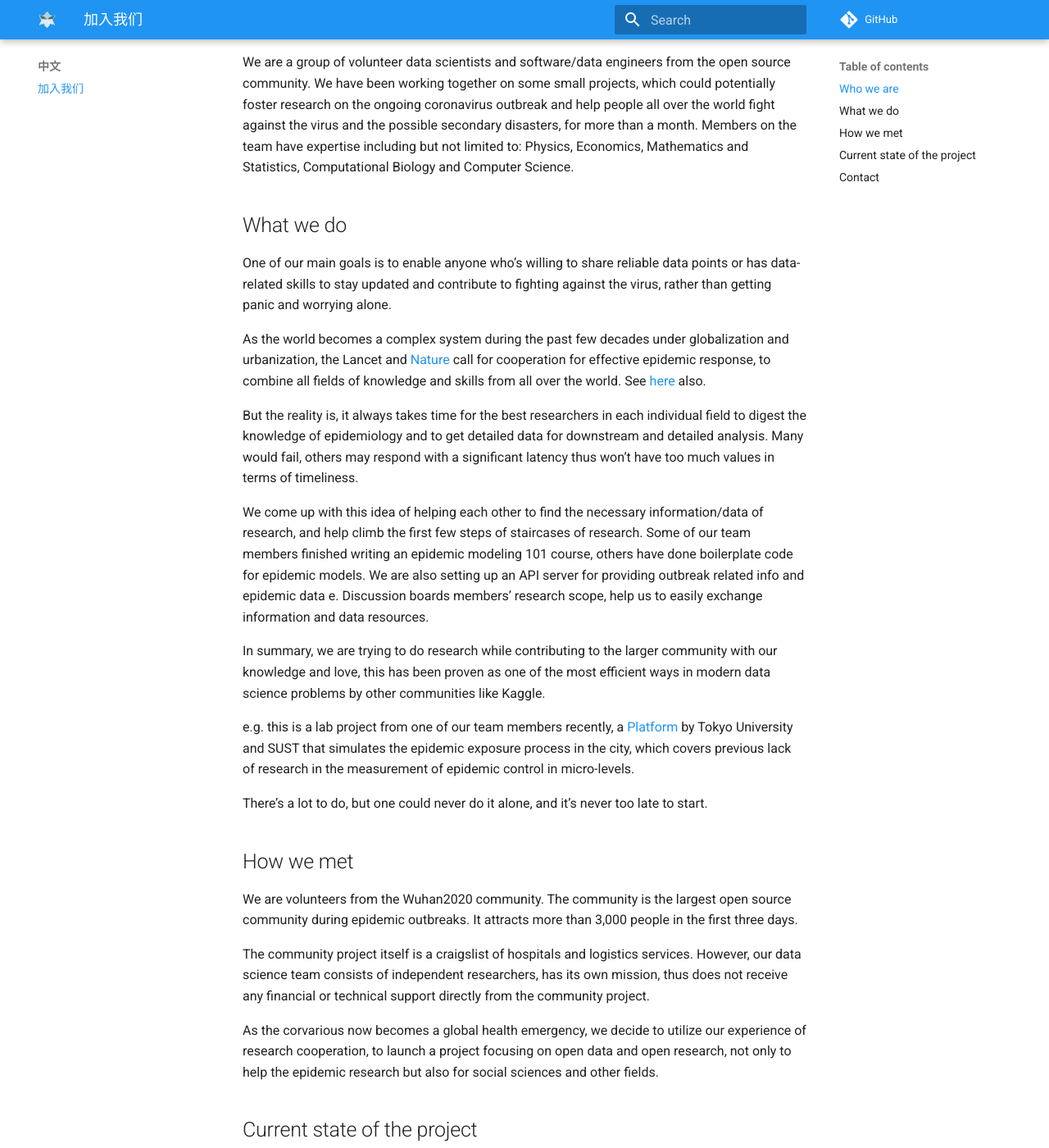
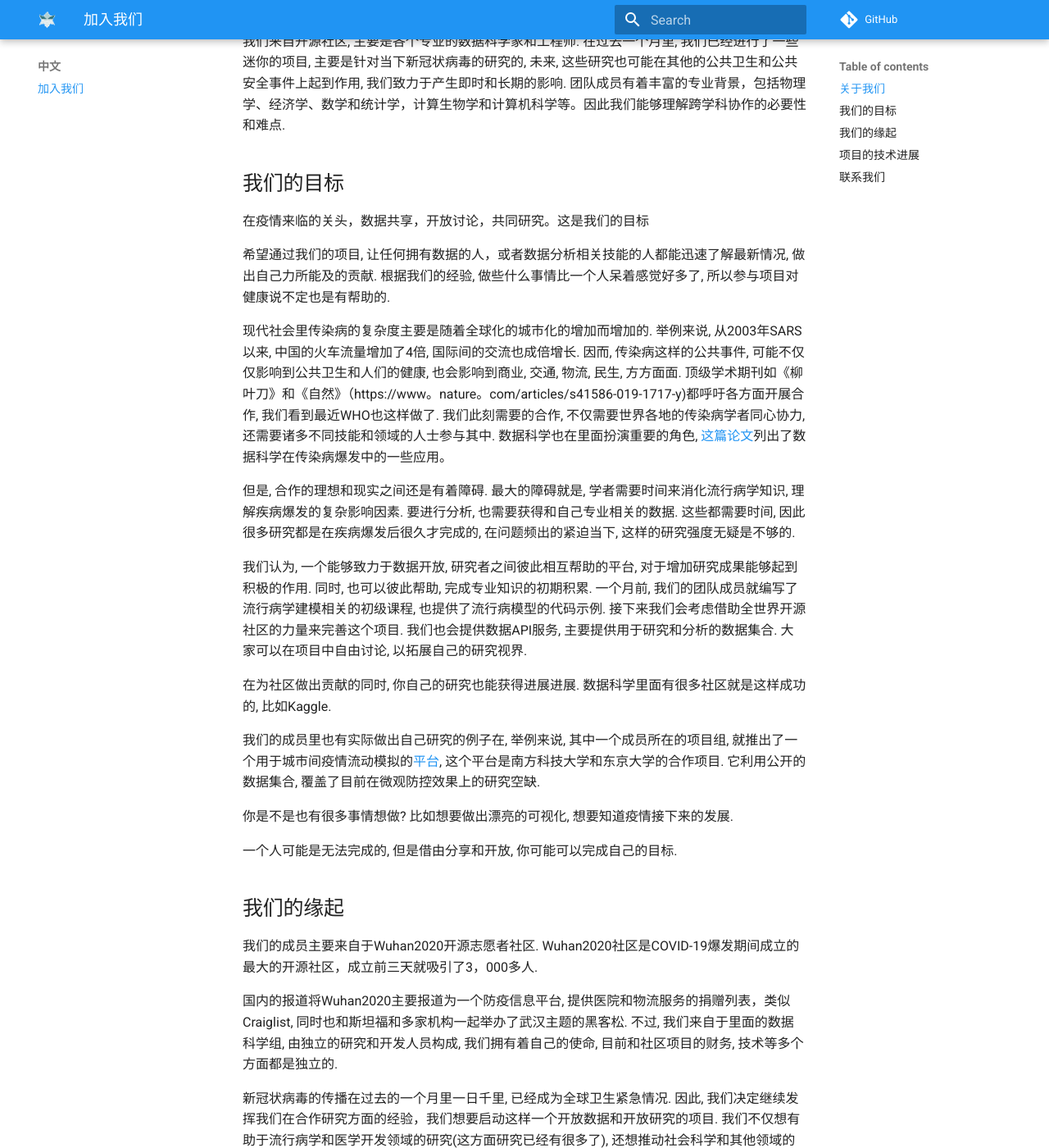
Before and after one commit to Glacier-Ice/data-sci-api, an MkDocs documentation site: the page built from docs/docs/CN/team-up.md, in a window 1280 px wide and 1400 px high, scrolled down 332 px. Shown: the whole window at 82% size. Built offline with MkDocs 1.6.1 and Material for MkDocs 9.7.7, drawn with Linux system fonts in a browser that asks for light colours; nearby versions of some CDN libraries; library files that are not in the unit come from our copies; comment, search, counter and statistics services are not loaded; some of the changed text lies outside the part shown.

Commit message:
Update team-up.md

```diff
--- a/docs/docs/CN/team-up.md
+++ b/docs/docs/CN/team-up.md
@@ -1,49 +1,57 @@
 # 欢迎加入我们！
 
-We are building an open data website for epidemic research with the name of the Glacier Ice Project. We hope to have collaborative and talented developers and scientists to join us . The current state of the project and the team will be explained in the following sections.
+`Glacier Data`是开放数据网站,目前主要致力于COVID-19相关的数据和研究,我们提倡研究共享。欢迎优秀的开发者和科学家们和我们加入和合作。
+我们会简单在下面介绍一下目前项目的进展
 
-## Who we are
+## 关于我们
 
-We are a group of volunteer data scientists and software/data engineers from the open source community. We have been working together on some small projects, which could potentially foster research on the ongoing coronavirus outbreak and help people all over the world fight against the virus and the possible secondary disasters, for more than a month. Members on the team have expertise including but not limited to: Physics, Economics, Mathematics and Statistics, Computational Biology and Computer Science.
+我们来自开源社区, 主要是各个专业的数据科学家和工程师. 在过去一个月里, 我们已经进行了一些迷你的项目, 主要是针对当下新冠状病毒的研究的, 未来, 这些研究也可能在其他的公共卫生和公共安全事件上起到作用, 我们致力于产生即时和长期的影响.
+团队成员有着丰富的专业背景，包括物理学、经济学、数学和统计学，计算生物学和计算机科学等。因此我们能够理解跨学科协作的必要性和难点.
 
-## What we do
+## 我们的目标
 
-One of our main goals is to enable anyone who’s willing to share reliable data points or has data-related skills to stay updated and contribute to fighting against the virus, rather than getting panic and worrying alone.
+在疫情来临的关头，数据共享，开放讨论，共同研究。这是我们的目标
 
-As the world becomes a complex system during the past few decades under globalization and urbanization, the Lancet and [Nature](https://www.nature.com/articles/s41586-019-1717-y) call for cooperation for effective epidemic response, to combine all fields of knowledge and skills from all over the world. See [here](https://royalsocietypublishing.org/doi/pdf/10.1098/rstb.2018.0276) also.
+希望通过我们的项目, 让任何拥有数据的人，或者数据分析相关技能的人都能迅速了解最新情况, 做出自己力所能及的贡献.
+根据我们的经验, 做些什么事情比一个人呆着感觉好多了, 所以参与项目对健康说不定也是有帮助的.
 
-But the reality is, it always takes time for the best researchers in each individual field to digest the knowledge of epidemiology and to get detailed data for downstream and detailed analysis. Many would fail, others may respond with a significant latency thus won’t have too much values in terms of timeliness.
+现代社会里传染病的复杂度主要是随着全球化的城市化的增加而增加的. 举例来说, 从2003年SARS以来, 中国的火车流量增加了4倍, 国际间的交流也成倍增长. 因而, 传染病这样的公共事件, 可能不仅仅影响到公共卫生和人们的健康, 也会影响到商业, 交通, 物流, 民生, 方方面面. 顶级学术期刊如《柳叶刀》和《自然》（https://www。nature。com/articles/s41586-019-1717-y)都呼吁各方面开展合作, 我们看到最近WHO也这样做了. 我们此刻需要的合作, 不仅需要世界各地的传染病学者同心协力, 还需要诸多不同技能和领域的人士参与其中. 数据科学也在里面扮演重要的角色, [这篇论文](https://royalsocietypublishing。org/doi/pdf/10。1098/rstb。2018。0276)列出了数据科学在传染病爆发中的一些应用。
 
-We come up with this idea of helping each other to find the necessary information/data of research, and help climb the first few steps of staircases of research. Some of our team members finished writing an epidemic modeling 101 course, others have done boilerplate code for epidemic models. We are also setting up an API server for providing outbreak related info and epidemic data e. Discussion boards members’ research scope, help us to easily exchange information and data resources.
+但是, 合作的理想和现实之间还是有着障碍. 最大的障碍就是, 学者需要时间来消化流行病学知识, 理解疾病爆发的复杂影响因素. 要进行分析, 也需要获得和自己专业相关的数据. 这些都需要时间, 因此很多研究都是在疾病爆发后很久才完成的, 在问题频出的紧迫当下, 这样的研究强度无疑是不够的.
 
-In summary, we are trying to do research while contributing to the larger community with our knowledge and love, this has been proven as one of the most efficient ways in modern data science problems by other communities like Kaggle.
+我们认为, 一个能够致力于数据开放, 研究者之间彼此相互帮助的平台, 对于增加研究成果能够起到积极的作用. 同时, 也可以彼此帮助, 完成专业知识的初期积累. 一个月前, 我们的团队成员就编写了流行病学建模相关的初级课程, 也提供了流行病模型的代码示例. 接下来我们会考虑借助全世界开源社区的力量来完善这个项目. 我们也会提供数据API服务, 主要提供用于研究和分析的数据集合. 大家可以在项目中自由讨论, 以拓展自己的研究视界.
 
-e.g. this is a lab project from one of our team members recently, a [Platform](https://newshub.sustech.edu.cn/zh/html/202002/34047.html?from=timeline&isappinstalled=0) by Tokyo University and SUST that simulates the epidemic exposure process in the city, which covers previous lack of research in the measurement of epidemic control in micro-levels.
+在为社区做出贡献的同时, 你自己的研究也能获得进展进展. 数据科学里面有很多社区就是这样成功的, 比如Kaggle.
 
-There’s a lot to do, but one could never do it alone, and it’s never too late to start.
+我们的成员里也有实际做出自己研究的例子在, 举例来说, 其中一个成员所在的项目组, 就推出了一个用于城市间疫情流动模拟的[平台](https://newshub.sustech.edu.cn/zh/html/202002/34047.html?from=timeline&isappinstalled=0), 这个平台是南方科技大学和东京大学的合作项目. 它利用公开的数据集合, 覆盖了目前在微观防控效果上的研究空缺.
 
-## How we met
+你是不是也有很多事情想做? 比如想要做出漂亮的可视化, 想要知道疫情接下来的发展.
 
-We are volunteers from the Wuhan2020 community. The community is the largest open source community during epidemic outbreaks. It attracts more than 3,000 people in the first three days.
+一个人可能是无法完成的, 但是借由分享和开放, 你可能可以完成自己的目标.
 
-The community project itself is a craigslist of hospitals and logistics services. However, our data science team consists of independent researchers, has its own mission, thus does not receive any financial or technical support directly from the community project.
+## 我们的缘起
 
-As the corvarious now becomes a global health emergency, we decide to utilize our experience of research cooperation, to launch a project focusing on open data and open research, not only to help the epidemic research but also for social sciences and other fields.
+我们的成员主要来自于Wuhan2020开源志愿者社区. Wuhan2020社区是COVID-19爆发期间成立的最大的开源社区，成立前三天就吸引了3，000多人.
 
-## Current state of the project
+国内的报道将Wuhan2020主要报道为一个防疫信息平台, 提供医院和物流服务的捐赠列表，类似Craiglist, 同时也和斯坦福和多家机构一起举办了武汉主题的黑客松. 不过, 我们来自于里面的数据科学组, 由独立的研究和开发人员构成, 我们拥有着自己的使命, 目前和社区项目的财务, 技术等多个方面都是独立的.
 
-**API service:** The tech stack is PostgreSQL+Python+OpenAPI(Swagger), the API server is publicly available here: https://www.sturgeons.app/, while the codebase is still private, we are working hard to open-source it soon. We are using Swagger to build our data-APIs. The API-repo is private but we will make it open-source lately.
+新冠状病毒的传播在过去的一个月里一日千里, 已经成为全球卫生紧急情况. 因此, 我们决定继续发挥我们在合作研究方面的经验，我们想要启动这样一个开放数据和开放研究的项目. 我们不仅想有助于流行病学和医学开发领域的研究(这方面研究已经有很多了), 还想推动社会科学和其他领域的相关研究.
 
-**Data(set):** We have data of China which covers almost all the data in the public field, we are building our database of patients' information too. International data is our next step. We put most of our time on it because of the shortage of manpower.
+## 项目的技术进展
 
-**Modeling:** Our modeling [repo](https://github.com/wuhan2020/Covid-19-data-science) on Github has received 100+ stars without any public exposure or advertising besides  the project Github page itself. We are thinking about moving it to a standalone repo to avoid confusion with the main craigslist project.
+**数据API服务:** 目前后台API使用`PostgreSQL`+`Python`+`OpenAPI(Swagger)` ，API的公开地址为:https://www.sturgeons.app/ , 该代码库已经开源.
 
-**Website:** Currently all users are on GitHub users thus narrowed its audience. We are working on a website to address this. So a website demo is under construction. I wrote the draft of our website with Figma. Data visualizations will be part of the website and we need will help on it.
+**基础数据:** 我们拥有中国公共领域能找到的大部分数据，也在建立患者信息数据库。我们的下一步是国际数据。目前数据这块是我们的工作重点.
 
-**Users:** We have received emails asking about using our data from the Github page. Our active contributors are the sample of core users of our projects. All data scientists and quantitative researchers are potential users/consumers, which is quite a large group. Based on current statistics, 1/10 of them may join the discussion and 1/50 could theoretically become active contributors.
+**模型:** 我们在Github上的数据建模[项目Repo](https://github。com/wuhan2020/Covid-19-data-science)在Github上收获了100多星. 这在没有任何公开曝光或宣传的情况下实现的。我们已经把它移到独立的REPO中，但在Wuhan2020社区里依然可以看到我们的一个分支.
 
-## Contact
+**网站:** 当前我们的所有用户都来自GitHub. 为了扩大受众范围, 我们会自己搭一个网站，目前已经有了一个demo。我们也需要数据可视化方面的协助。
 
-You may contact me by sending emails to *stockard.h[AT]gmail[DOT]com*.
-Apology for my lack of leisure time so I don’t like emails back-and-forth. If you’ve read everything I wrote here and you are truly interested, I believe we could have a pleasant conversation about what we can bring to each other.
-It will be a highly technical and data-driven project. We are cordially looking forward to having you on the team.
+**用户:** 目前已经有人从Github上找到我们，发邮件问是否可以使用我们的数据。我们的核心用户是项目的积极贡献者们, 潜在用户是所有数据科学家和定量研究人员. 这个群体人数众多。根据我们组里的统计, 有1/10的潜在用户会加入讨论，其中又有1/5可能会成为积极的贡献者。
+
+
+## 联系我们
+
+请发送电子邮件到**stockard.h[AT]gmail[DOT]com**与我联系。
+由于大家都是志愿者, 希望交流可以做到高效. 推荐您仔细读完上面这些内容后，和我们开门见山地交流彼此能带来的帮助。
+这是一个技术和数据驱动型的项目, 再次真诚期待您的加入.
```
